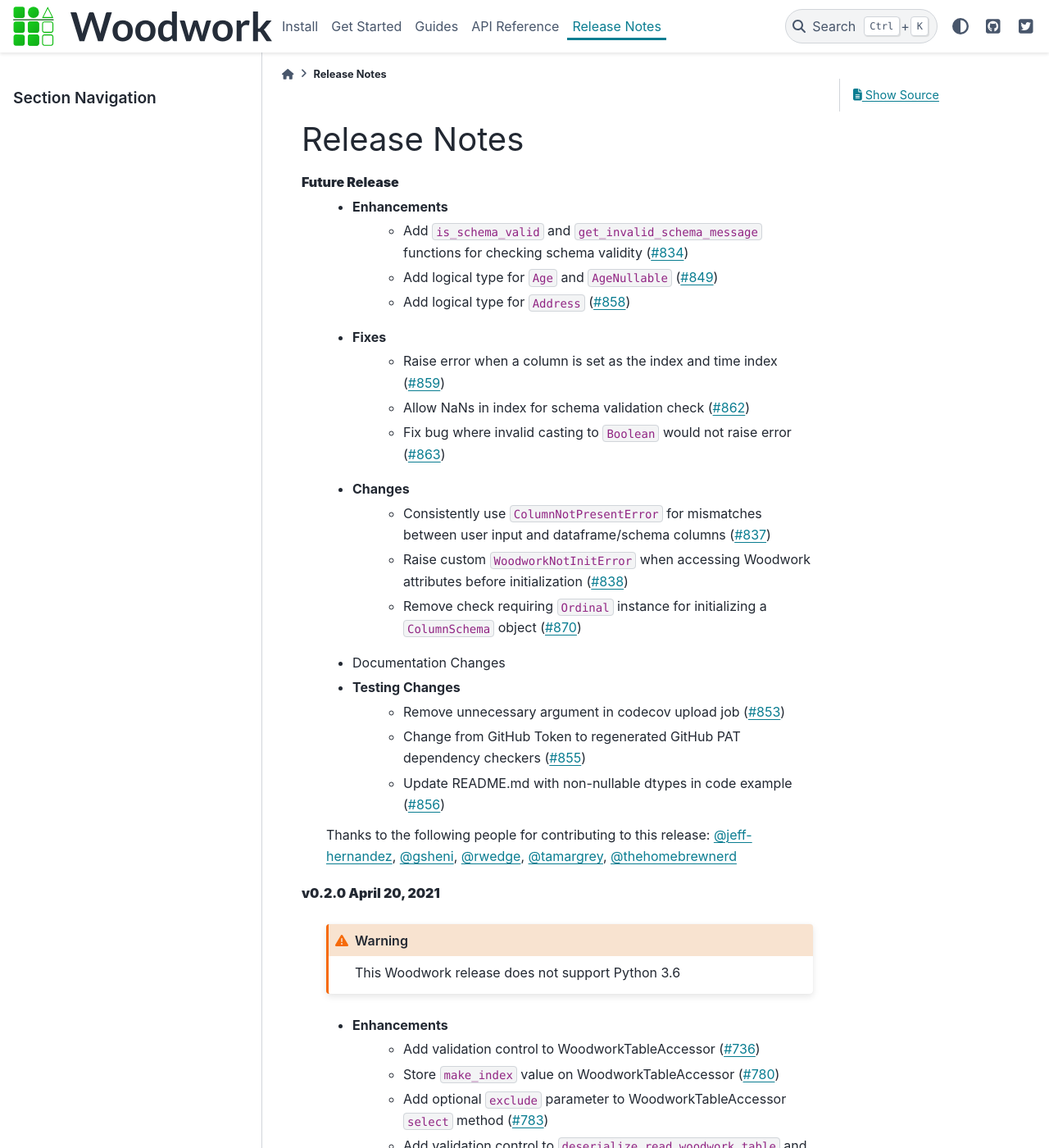
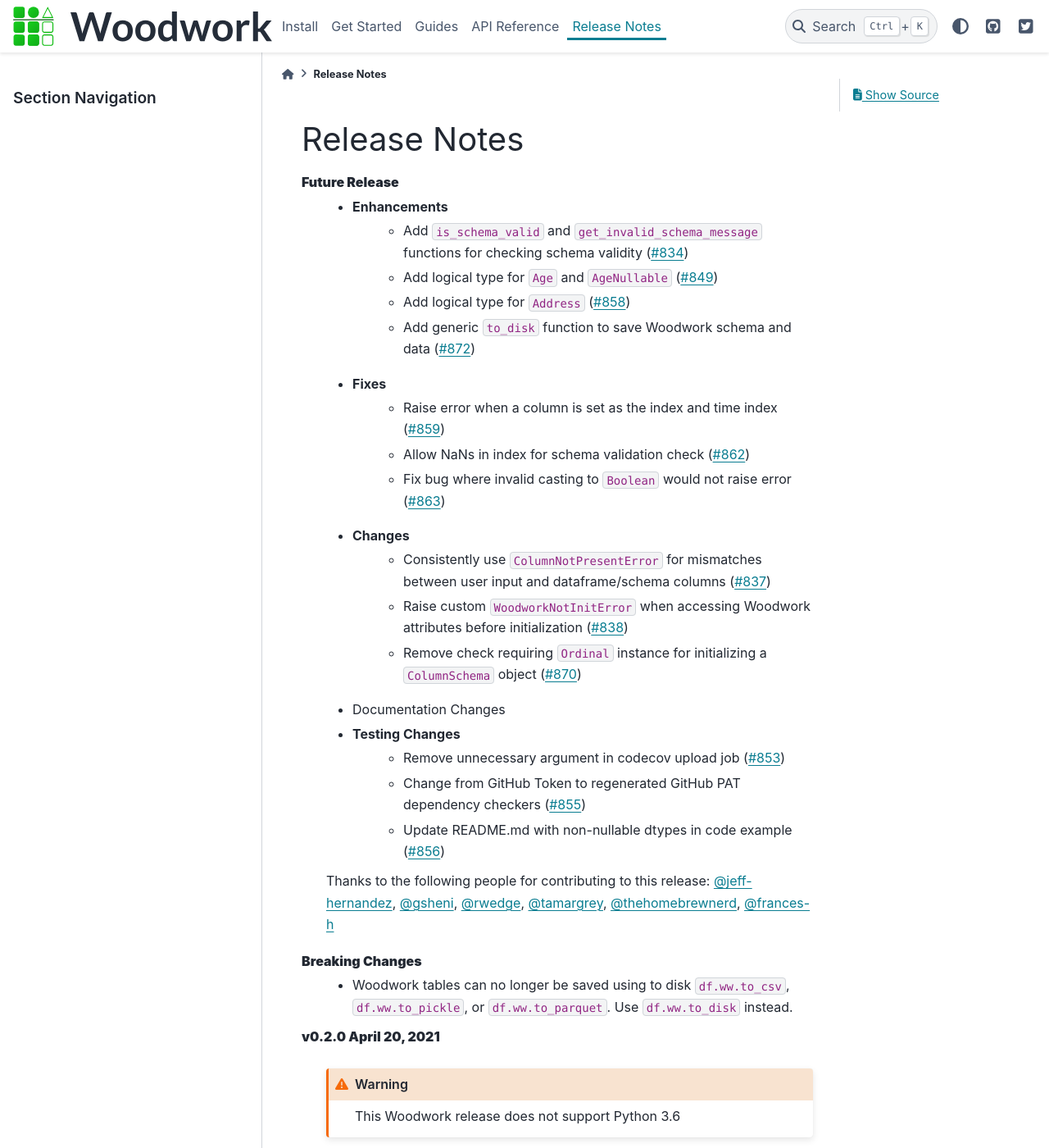
Before and after one commit to alteryx/woodwork, a Sphinx documentation site: the page built from docs/source/release_notes.rst, in a window 1280 px wide and 1400 px high. Shown: the whole window at 82% size. Built offline with Sphinx 7.4.7 and the PyData theme 0.15.4, drawn with Linux system fonts in a browser that asks for light colours; comment, search, counter and statistics services are not loaded.

Commit message:
update docs and release notes

```diff
--- a/docs/source/api_reference.rst
+++ b/docs/source/api_reference.rst
@@ -33,10 +33,8 @@
     WoodworkTableAccessor.set_time_index
     WoodworkTableAccessor.set_types
     WoodworkTableAccessor.time_index
-    WoodworkTableAccessor.to_csv
+    WoodworkTableAccessor.to_disk
     WoodworkTableAccessor.to_dictionary
-    WoodworkTableAccessor.to_parquet
-    WoodworkTableAccessor.to_pickle
     WoodworkTableAccessor.types
     WoodworkTableAccessor.use_standard_tags
     WoodworkTableAccessor.value_counts
--- a/docs/source/release_notes.rst
+++ b/docs/source/release_notes.rst
@@ -7,6 +7,7 @@
         * Add ``is_schema_valid`` and ``get_invalid_schema_message`` functions for checking schema validity (:pr:`834`)
         * Add logical type for ``Age`` and ``AgeNullable`` (:pr:`849`)
         * Add logical type for ``Address`` (:pr:`858`)
+        * Add generic ``to_disk`` function to save Woodwork schema and data (:pr:`872`)
     * Fixes
         * Raise error when a column is set as the index and time index (:pr:`859`)
         * Allow NaNs in index for schema validation check (:pr:`862`)
@@ -22,7 +23,11 @@
         * Update README.md with non-nullable dtypes in code example (:pr:`856`)
 
     Thanks to the following people for contributing to this release:
-    :user:`jeff-hernandez`, :user:`gsheni`, :user:`rwedge`, :user:`tamargrey`, :user:`thehomebrewnerd`
+    :user:`jeff-hernandez`, :user:`gsheni`, :user:`rwedge`, :user:`tamargrey`, :user:`thehomebrewnerd`, :user:`frances-h`
+
+**Breaking Changes**
+    * Woodwork tables can no longer be saved using to disk ``df.ww.to_csv``, ``df.ww.to_pickle``, or
+      ``df.ww.to_parquet``. Use ``df.ww.to_disk`` instead.
 
 **v0.2.0 April 20, 2021**
     .. warning::
```
